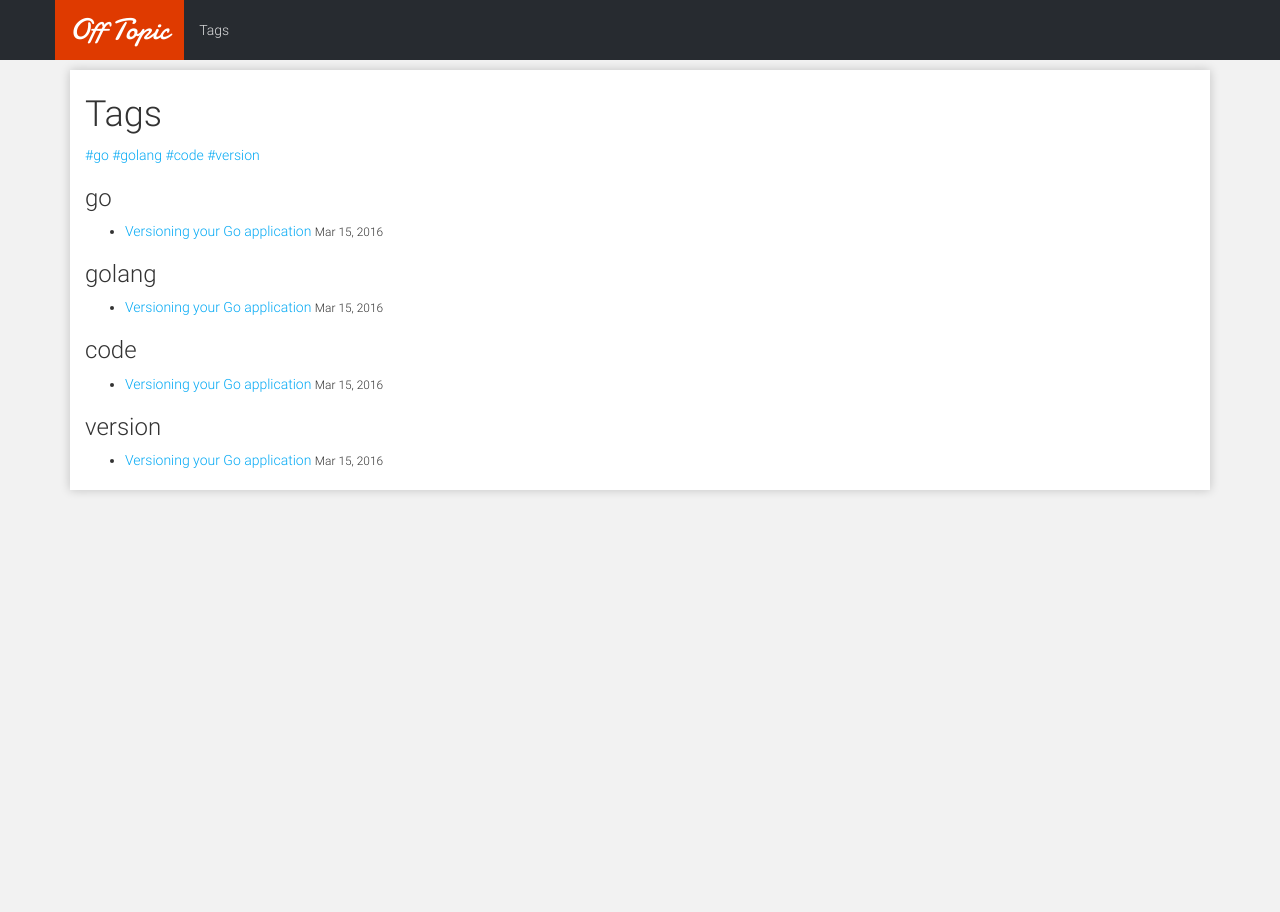
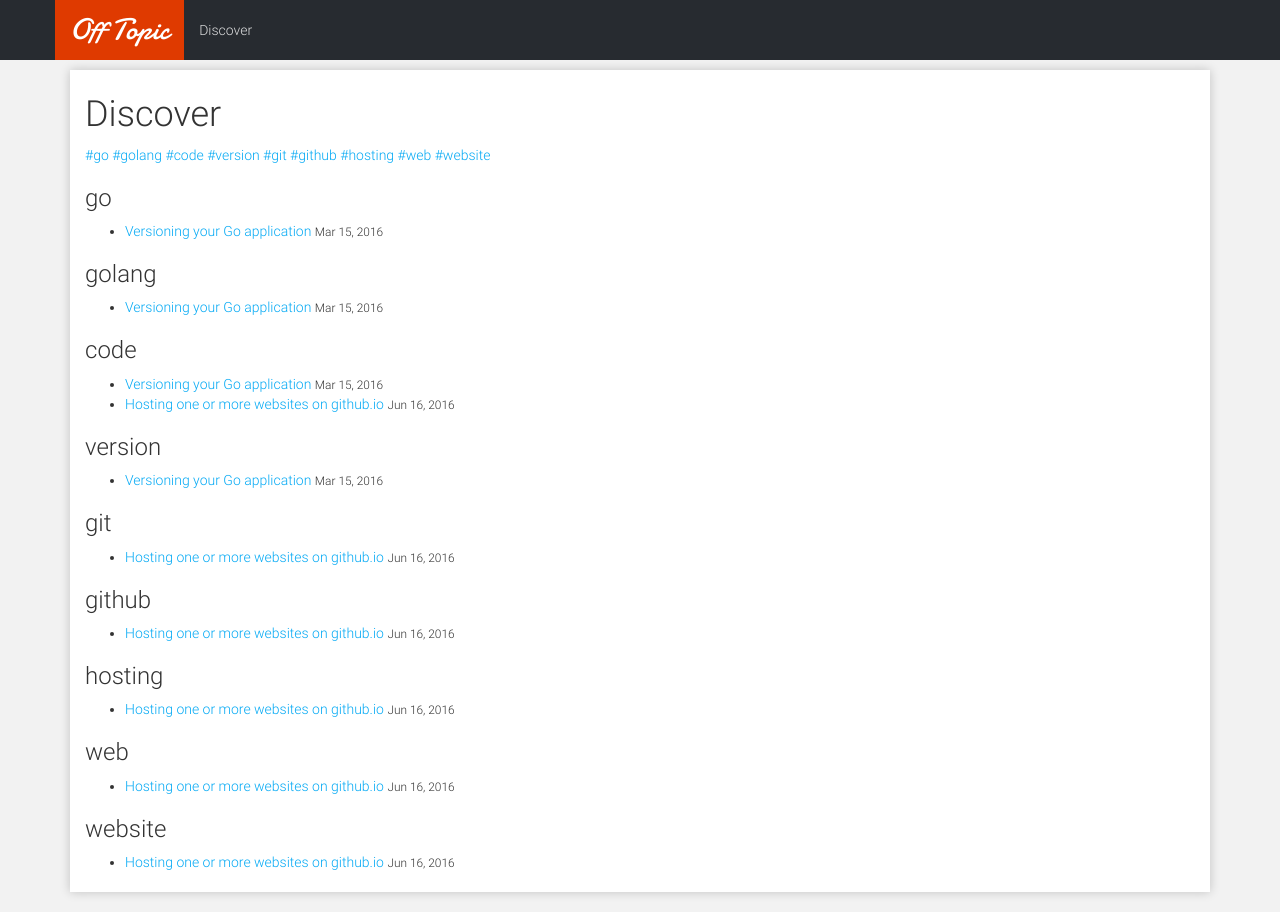
Before and after one commit to HappyPills/offtopic.co.za, a Jekyll site: the page built from tags.html, in a window 1280 px wide. Built offline with Jekyll 4.4.1, drawn with Linux system fonts in a browser that asks for light colours; some of the changed lines change nothing that is shown.

Commit message:
Post: github hosting

````diff
--- /dev/null
+++ b/_posts/2016-06-16-hosting-on-github.markdown
@@ -0,0 +1,64 @@
+---
+layout: post
+title:  "Hosting one or more websites on github.io"
+permalink: /hosting-one-or-more-websites-on-github.io/
+date:   2016-06-16
+tags:   git github code hosting web website
+---
+
+Github allows you to host a static website on its servers. The benefit is that because it is a static site it can take advantage of their CDN and it is fast.
+The downside (if you choose to see it as one) is that it is a static site - no database, no server side interaction. Basically read only.
+Personally I love it and it becomes very useful when using Jekyll to generate the site for you.
+
+Below I'll go through the very basic steps of setting up a site on github.io and pointing your domain to it
+
+&nbsp;
+
+##### 1. Setting up your site on github.io
+To create your first site you'll need to create a new repo on Github called `username.github.io` (where username is your Github username). In the `master` branch
+add and commit an `index.html` file. Add a line of text in there so you'll know it is working: `<h1>Hello Github</h1>`
+
+Once you pushed these changes point your browser to `http://<username>.github.io` and you should see the index file displayed.
+
+&nbsp;
+
+##### 2. Point your domain to your hosted site
+Add and commit a new file called `CNAME` to your repo with a single line of text that points to your site:
+```
+www.yoursite.com
+```
+
+The following will differ depending on your hosting provider where the domain is parked but the gist of it is the same in that you need to update your A or C record to point
+to github. At the time of writing the IP was 192.30.252.153.
+
+* Login to your cPanel
+* Navigate to Advanced Zone Editor
+* Update the A record of yoursite.com to point to 192.30.252.153
+
+&nbsp;
+
+```
+Name          | Type | Record
+--------------|------|---------------
+yoursite.com. | A    | 192.30.252.153
+
+```
+&nbsp;
+
+That should be all. If you point your browser to `http://www.yoursite.com` you'll see your site displayed. Free hosting!
+
+&nbsp;
+
+##### 3. Sub project sites
+Any other repo (let's call it `popcorn`) you may have can be used to host a website. What you'll need to do is create a `gh-pages` branch and commit your site to it.
+It will then be accessible through `http://www.yoursite.com/popcorn`
+
+However, what if you want to host multiple sites on one github account? In your `popcorn` repo's `gh-pages` branch, add another CNAME file and repeat step 2 above but using your `popcorn.com` domain.
+
+&nbsp;
+
+##### 4. Done!
+Once done you should have two repos each with its own domain:
+
+`http://www.yoursite.com` in the `master` branch of `username.github.io`\\
+`http://www.popcorn.com` in the `gh-pages` branch of `popcorn`
--- a/css/offtopic.css
+++ b/css/offtopic.css
@@ -126,3 +126,8 @@ h1 a, h2 a, h3 a, h4 a, h5 a, h6 a {
 @media (min-width: 1200px) {
 	.grid > .grid-item { width: 376px; }
 }
+
+/* Overrides */
+h5 {
+    font-weight: bold;
+}
--- a/tags.html
+++ b/tags.html
@@ -1,6 +1,6 @@
 ---
 layout: page
-title: "Tags"
+title: "Discover"
 permalink: /tags/
 description: "Search for your favorite #tag."
 ---
````
